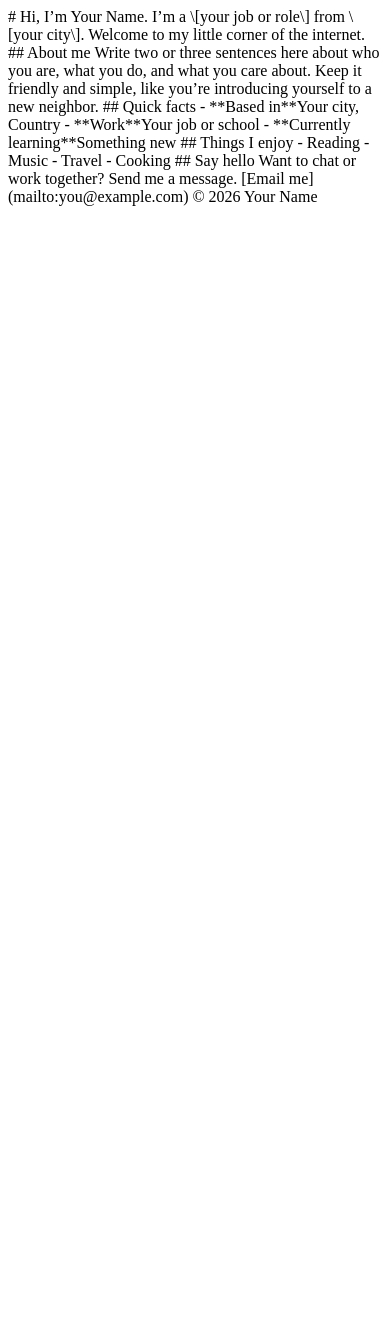
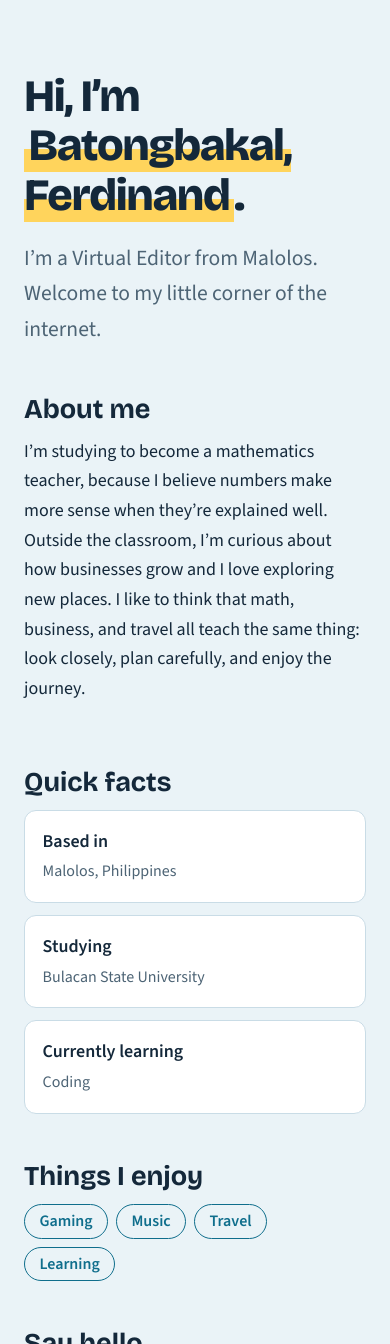
Before and after one commit to bonito-ai/bonito.github.io, a plain HTML site: page index.html in a window 390 px wide. Shown: the top 1344 px of the page. Before the commit the page ends 844 px from the top, so only its background shows below. Drawn offline with nearby package versions, Linux system fonts and the light colour scheme.

Commit message:
Update index.html

```diff
--- a/index.html
+++ b/index.html
@@ -1,28 +1,112 @@
-# Hi, I’m Your Name.
+<!DOCTYPE html>
+<html lang="en">
+<head>
+<meta charset="UTF-8">
+<meta name="viewport" content="width=device-width, initial-scale=1, viewport-fit=cover">
+<title>Hi, I’m Your Name</title>
+<link rel="preconnect" href="https://fonts.googleapis.com">
+<link href="https://fonts.googleapis.com/css2?family=Bricolage+Grotesque:wght@500;700;800&family=Source+Sans+3:wght@400;600&display=swap" rel="stylesheet">
+<style>
+:root {
+  --bg: #eaf3f7;
+  --surface: #ffffff;
+  --text: #14283a;
+  --muted: #4d6475;
+  --accent: #0f6e8c;
+  --accent-text: #ffffff;
+  --highlight: #ffd45c;
+  --line: #c9dce6;
+  box-sizing: border-box;
+  padding-top: env(safe-area-inset-top, 0px);
+  padding-bottom: env(safe-area-inset-bottom, 0px);
+}
+@media (prefers-color-scheme: dark) {
+  :root:not([data-theme="light"]) {
+    --bg: #0e1a24; --surface: #162734; --text: #e8f1f6; --muted: #9fb6c5;
+    --accent: #5cc3e0; --accent-text: #0e1a24; --line: #264052;
+  }
+}
+:root[data-theme="dark"] {
+  --bg: #0e1a24; --surface: #162734; --text: #e8f1f6; --muted: #9fb6c5;
+  --accent: #5cc3e0; --accent-text: #0e1a24; --line: #264052;
+}
+html { scroll-padding-top: env(safe-area-inset-top, 0px); scroll-behavior: smooth; }
+*, *::before, *::after { box-sizing: border-box; }
+body {
+  margin: 0; background: var(--bg); color: var(--text);
+  font-family: "Source Sans 3", system-ui, -apple-system, "Segoe UI", sans-serif;
+  font-size: 1.125rem; line-height: 1.65;
+}
+h1, h2 { font-family: "Bricolage Grotesque", "Trebuchet MS", system-ui, sans-serif; line-height: 1.1; margin: 0; }
+main { max-width: 46rem; margin: 0 auto; padding: 0 1.5rem 4rem; }
+section { padding: 3rem 0 0; }
 
-I’m a \[your job or role\] from \[your city\]. Welcome to my little corner of the internet.
+.hero { padding-top: 4.5rem; }
+.hero h1 { font-size: clamp(2.8rem, 10vw, 5.5rem); font-weight: 800; letter-spacing: -0.03em; }
+.hero h1 mark {
+  background: linear-gradient(transparent 58%, var(--highlight) 58%);
+  color: inherit; padding: 0 0.1em;
+}
+.hero p { font-size: 1.35rem; color: var(--muted); max-width: 32rem; margin: 1.25rem 0 0; }
 
-## About me
+h2 { font-size: 1.7rem; font-weight: 700; margin-bottom: 0.75rem; }
+p { max-width: 38rem; margin: 0 0 1rem; }
 
-Write two or three sentences here about who you are, what you do, and what you care about. Keep it friendly and simple, like you’re introducing yourself to a new neighbor.
+.facts { list-style: none; padding: 0; margin: 0; display: grid; gap: 0.75rem; grid-template-columns: repeat(auto-fit, minmax(13rem, 1fr)); }
+.facts li { background: var(--surface); border: 1px solid var(--line); border-radius: 0.75rem; padding: 1rem 1.1rem; }
+.facts b { display: block; font-weight: 600; }
+.facts span { color: var(--muted); font-size: 1rem; }
 
-## Quick facts
+.tags { display: flex; flex-wrap: wrap; gap: 0.5rem; padding: 0; list-style: none; margin: 0; }
+.tags li { border: 1.5px solid var(--accent); color: var(--accent); border-radius: 999px; padding: 0.2rem 0.9rem; font-weight: 600; font-size: 1rem; }
 
-- **Based in**Your city, Country
-- **Work**Your job or school
-- **Currently learning**Something new
+.btn {
+  display: inline-block; background: var(--accent); color: var(--accent-text);
+  text-decoration: none; font-weight: 600; padding: 0.75rem 1.4rem; border-radius: 0.6rem; margin-top: 0.5rem;
+}
+.btn:hover { filter: brightness(1.1); }
+a:focus-visible, .btn:focus-visible { outline: 3px solid var(--text); outline-offset: 3px; }
+footer { color: var(--muted); font-size: 0.95rem; margin-top: 3rem; border-top: 1px solid var(--line); padding-top: 1.25rem; }
+</style>
+</head>
+<body>
+<main>
+  <section class="hero">
+    <h1>Hi, I’m <mark>Batongbakal, Ferdinand</mark>.</h1>
+    <p>I’m a Virtual Editor from Malolos. Welcome to my little corner of the internet.</p>
+  </section>
 
-## Things I enjoy
+  <section id="about">
+    <h2>About me</h2>
+    <p>I’m studying to become a mathematics teacher, because I believe numbers make more sense when they’re explained well. Outside the classroom, I’m curious about how businesses grow and I love exploring new places. I like to think that math, business, and travel all teach the same thing: look closely, plan carefully, and enjoy the journey.</p>
+  </section>
 
-- Reading
-- Music
-- Travel
-- Cooking
+  <section id="quick-facts">
+    <h2>Quick facts</h2>
+    <ul class="facts">
+      <li><b>Based in</b><span>Malolos, Philippines</span></li>
+      <li><b>Studying</b><span>Bulacan State University</span></li>
+      <li><b>Currently learning</b><span>Coding</span></li>
+    </ul>
+  </section>
 
-## Say hello
+  <section id="interests">
+    <h2>Things I enjoy</h2>
+    <ul class="tags">
+      <li>Gaming</li>
+      <li>Music</li>
+      <li>Travel</li>
+      <li>Learning</li>
+    </ul>
+  </section>
 
-Want to chat or work together? Send me a message.
+  <section id="contact">
+    <h2>Say hello</h2>
+    <p>Want to chat or work together? Send me a message.</p>
+    <a class="btn" href="mailto:batongbakalgabatin@gmail.com">Email me</a>
+  </section>
 
-[Email me](mailto:you@example.com)
-
-© 2026 Your Name
+  <footer>© 2026 Batongbakal, Ferdinand</footer>
+</main>
+</body>
+</html>
```
